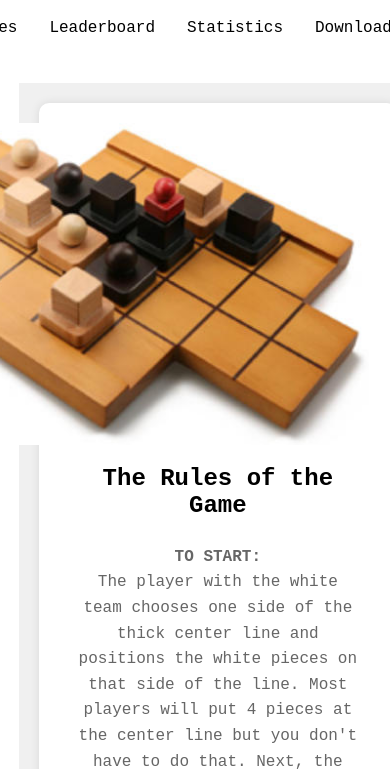
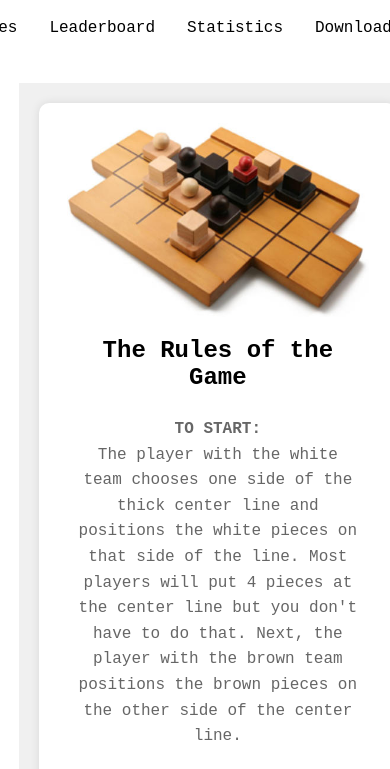
Before and after one commit to aymashib/PushFightGame-Web, a plain HTML site: page html/rules.html in a window 390 px wide. Shown: the part 75-844 px from the top of the page. Drawn offline with Linux system fonts and the light colour scheme.

Commit message:
rule page responsive

```diff
--- a/css/rules.css
+++ b/css/rules.css
@@ -146,3 +146,9 @@ footer p {
   bottom: 0;
 }
 /*footer end*/
+@media only screen and (max-width: 600px) {
+  .game-board-image {
+    width: 100%;
+    height: auto;
+  }
+}
```
Also changed, not shown: html/rules.html (+0 -2 lines), css/leaderboard.css (line endings or trailing spaces).
